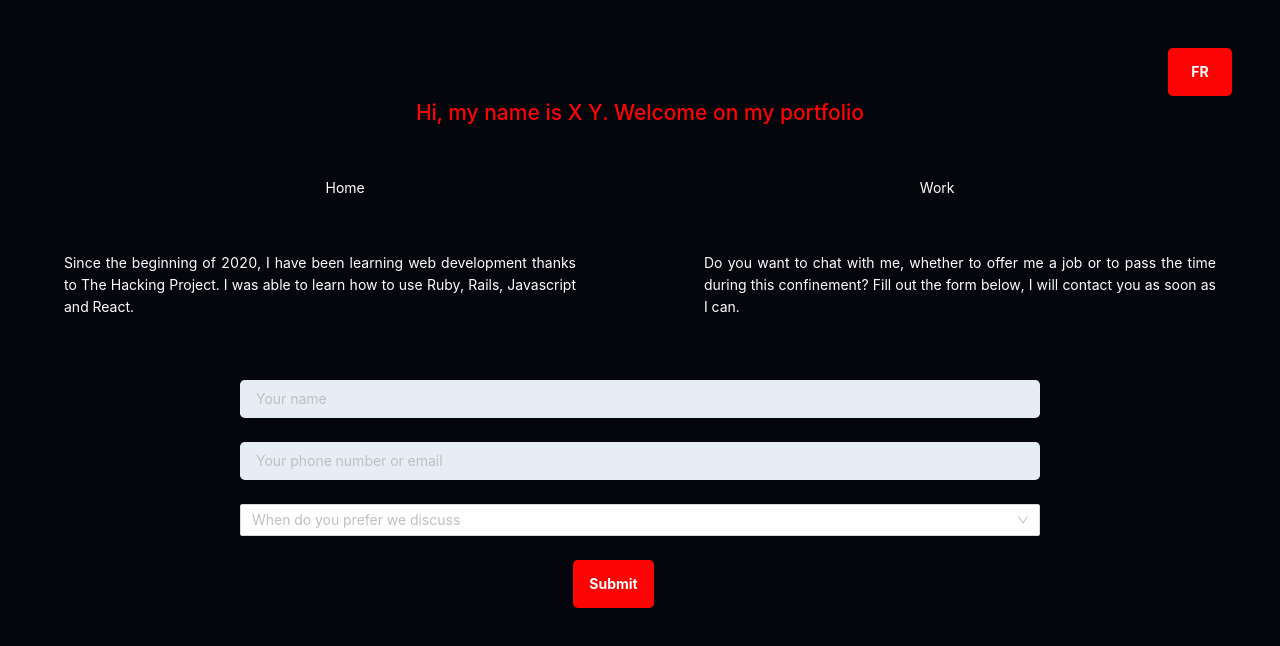
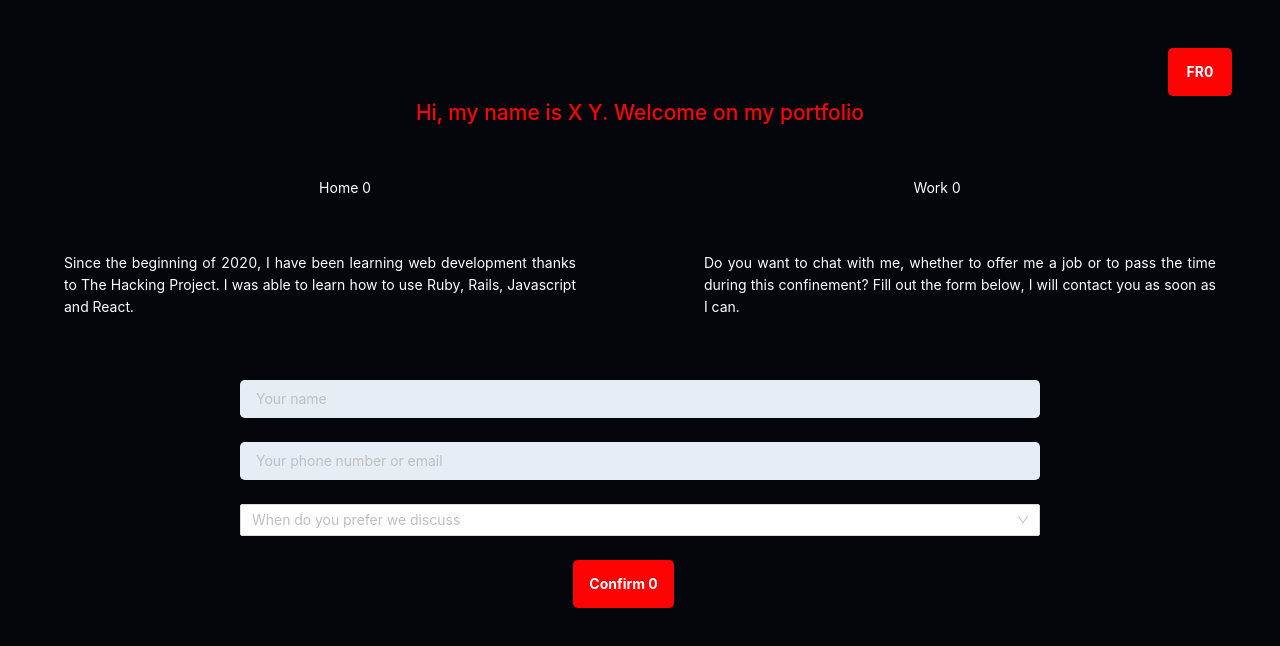
Before and after one commit to julienemo/thp_next_27, a React (Create React App) app in the folder multilingualportfolio/: page / in a window 1280 px wide. Shown: the top 646 px of the page. Built offline with nearby package versions, Linux system fonts and the light colour scheme.

Commit message:
[project] sandbox to use state with context and update global state

```diff
--- a/multilingualportfolio/src/App.jsx
+++ b/multilingualportfolio/src/App.jsx
@@ -8,28 +8,49 @@ import Navbar from './Components/Navbar';
 import Home from './Pages/Home';
 import Showcase from './Pages/Showcase';
 
+import ClickContext from './Constants/ClickContext';
+
+const App = () => {
   const Messages = {
     FR,
     EN,
   };
+  const [language, setLanguage] = useState('EN');
+  const [counter, setCounter] = useState(0);
 
-const App = () => {
-  const [language, setLanguage] = useState('EN');
+  const increment = () => {
+    setCounter(counter + 1);
+  };
+
+  const decrement = () => {
+    setCounter(counter - 1);
+  };
 
   const toggleLanguage = () => {
     setLanguage(Messages[language].target);
   };
 
   return (
+    <ClickContext.Provider value={{
+      counter,
+      incrementClick: increment,
+      decrementClick: decrement,
+    }}
+    >
       <IntlProvider locale={language} messages={Messages[language]}>
         <Router>
           <Navbar btnOnClick={toggleLanguage} />
           <Switch>
-          <Route exact path="/"><Home /></Route>
-          <Route path="/work"><Showcase /></Route>
+            <Route exact path="/">
+              <Home />
+            </Route>
+            <Route path="/work">
+              <Showcase />
+            </Route>
           </Switch>
         </Router>
       </IntlProvider>
+    </ClickContext.Provider>
   );
 };
 
--- a/multilingualportfolio/src/Components/ContactForm.jsx
+++ b/multilingualportfolio/src/Components/ContactForm.jsx
@@ -4,7 +4,9 @@ import {
 } from 'antd';
 import { injectIntl } from 'react-intl';
 
-const ContactForm = ({ intl }) => {
+import { withClick } from '../Constants/ClickContext';
+
+const ContactForm = ({ intl, click }) => {
   const { Option } = Select;
   const layout = {
     wrapperCol: {
@@ -24,7 +26,6 @@ const ContactForm = ({ intl }) => {
       <Form.Item name="name" rules={[{ required: true }]}>
         <Input placeholder={intl.formatMessage({ id: 'name' })} />
       </Form.Item>
-
       <Form.Item name="contact" rules={[{ required: true }]}>
         <Input placeholder={intl.formatMessage({ id: 'phone_or_mail' })} />
       </Form.Item>
@@ -55,12 +56,14 @@ const ContactForm = ({ intl }) => {
         ) : null)}
       </Form.Item>
       <Form.Item {...tailLayout}>
-        <Button type="primary" htmlType="submit">
-          Submit
+        <Button type="primary" htmlType="submit" onClick={click.incrementClick}>
+          {intl.formatMessage({ id: 'submit' })}
+          {' '}
+          {click.counter}
         </Button>
       </Form.Item>
     </Form>
   );
 };
 
-export default injectIntl(ContactForm);
+export default withClick(injectIntl(ContactForm));
--- a/multilingualportfolio/src/Components/Navbar.jsx
+++ b/multilingualportfolio/src/Components/Navbar.jsx
@@ -4,27 +4,37 @@ import { FormattedMessage } from 'react-intl';
 
 import Title from './Title';
 
-const Navbar = ({ ...btnOnClick }) => (
+import { withClick } from '../Constants/ClickContext';
+
+const Navbar = ({ click, ...btnOnClick }) => (
   <nav>
     <div id="btn_zone">
       <button
         type="button"
         id="change_language"
-        onClick={btnOnClick.btnOnClick}
+        onClick={() => {
+          btnOnClick.btnOnClick();
+          click.decrementClick();
+        }}
       >
         <FormattedMessage id="target" />
+        {click.counter}
       </button>
     </div>
     <Title />
     <div id="link_zone">
       <Link className="internal" to="/">
         <FormattedMessage id="home" />
+        {' '}
+        {click.counter}
       </Link>
       <Link className="internal" to="/work">
         <FormattedMessage id="showcase" />
+        {' '}
+        {click.counter}
       </Link>
     </div>
   </nav>
 );
 
-export default Navbar;
+export default withClick(Navbar);
--- /dev/null
+++ b/multilingualportfolio/src/Constants/ClickContext.jsx
@@ -0,0 +1,12 @@
+import React, { createContext } from 'react';
+
+
+const ClickContext = createContext('');
+
+export const withClick = (Component) => (props) => (
+  <ClickContext.Consumer>
+    {(value) => <Component {...props} click={value} />}
+  </ClickContext.Consumer>
+);
+
+export default ClickContext;
--- a/multilingualportfolio/src/Pages/Home.jsx
+++ b/multilingualportfolio/src/Pages/Home.jsx
@@ -2,9 +2,7 @@ import React from 'react';
 import { FormattedMessage } from 'react-intl';
 import ContactForm from '../Components/ContactForm';
 
-const Home = () => {
-  console.log('in home');
-  return (
+const Home = () => (
   <>
     <div className="text_zone">
       <p className="text">
@@ -19,6 +17,5 @@ const Home = () => {
     </div>
   </>
 );
-};
 
 export default Home;
--- a/multilingualportfolio/src/Pages/Showcase.jsx
+++ b/multilingualportfolio/src/Pages/Showcase.jsx
@@ -1,15 +1,12 @@
 import React from 'react';
 import { FormattedMessage } from 'react-intl';
 
-const Showcase = () => {
-  console.log('in Showcase');
-  return (
+const Showcase = () => (
   <div className="text_zone">
     <p className="text">
       <FormattedMessage id="work" />
     </p>
   </div>
 );
-};
 
 export default Showcase;
```
Also changed, not shown: 1 other file (tests, documents, lock files or other folders). Lines whose indentation alone changed are shown as unchanged.
